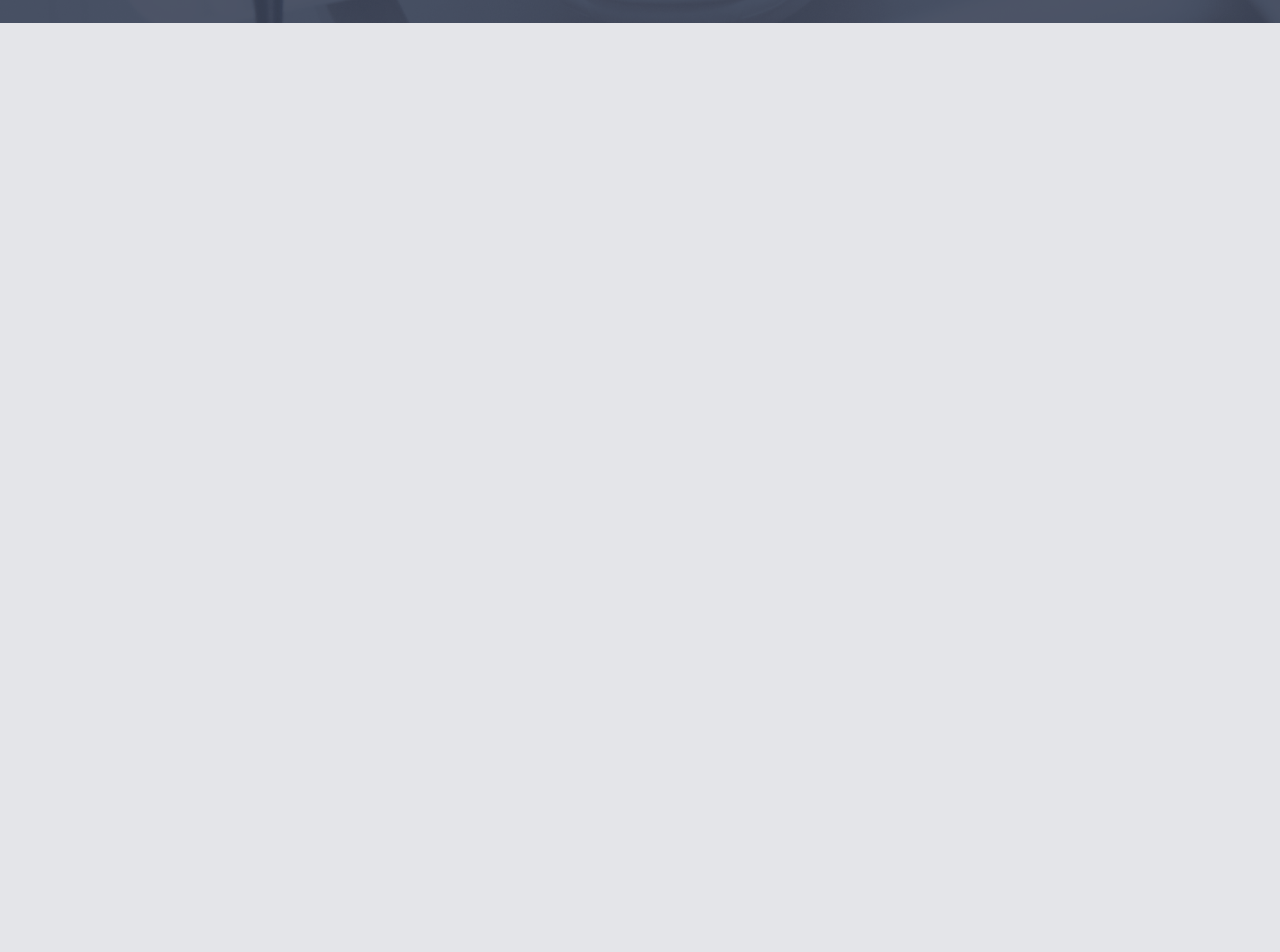
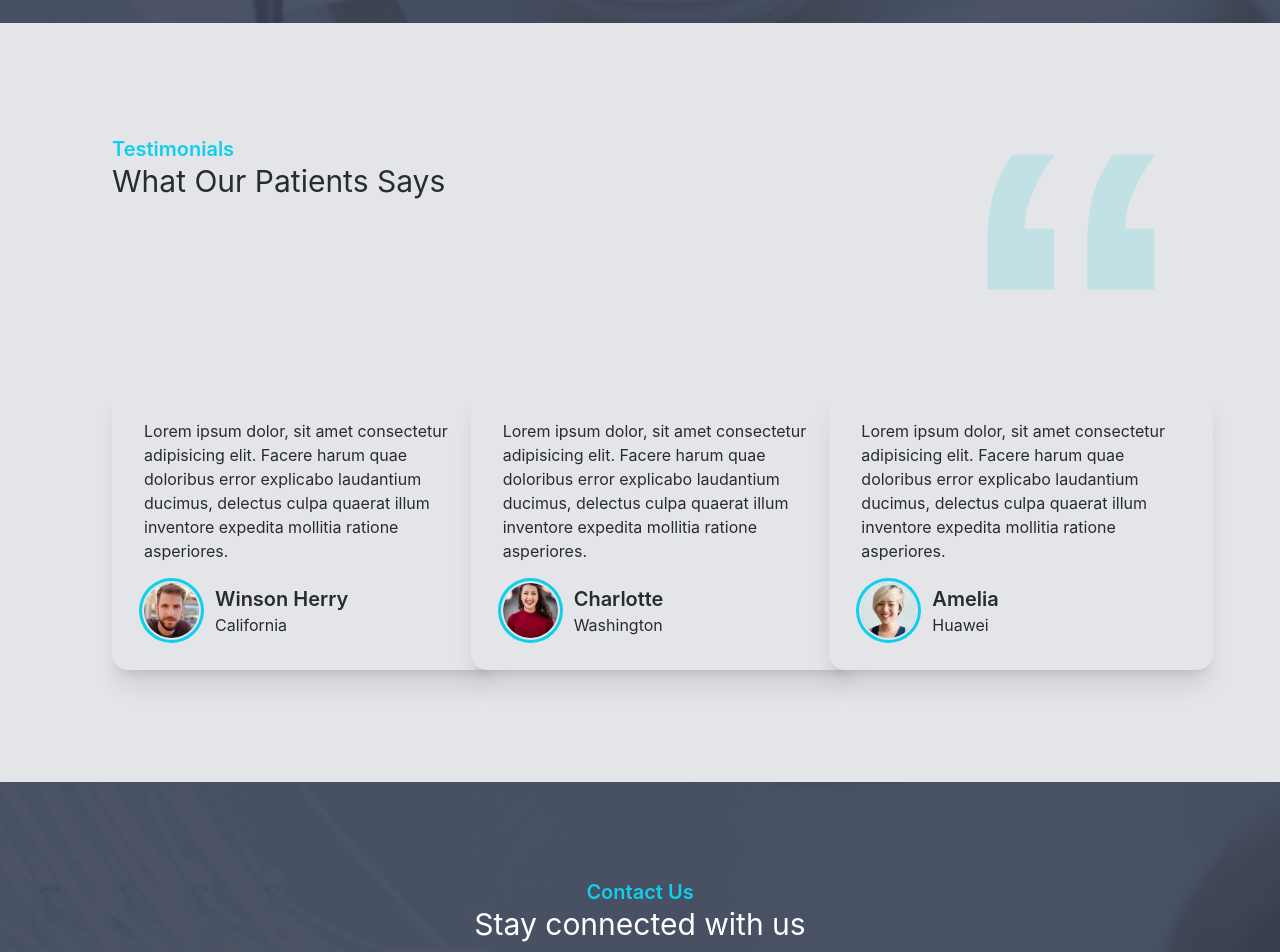
Before and after one commit to AlImran21/my-doctors-portal-client, a React (Create React App) app: page / in a window 1280 px wide. Shown: the part 3020-3972 px from the top of the page. Before the commit the page ends 3043 px from the top, so only its background shows below. Built offline with nearby package versions, Linux system fonts and the light colour scheme.

Commit message:
adde testimonials and contact section

```diff
--- /dev/null
+++ b/src/Pages/Home/Contact.js
@@ -0,0 +1,26 @@
+import React from 'react';
+import PrimaryButton from '../Shared/PrimaryButton';
+import appointment from '../../assets/images/appointment.png';
+
+
+const Contact = () => {
+    return (
+        <div style={{ background: `url(${appointment})` }} className='my-28 p-12'>
+            <div className='text-center my-12'>
+                <p className='text-primary font-semibold text-xl'>Contact Us</p>
+                <h1 className='text-3xl text-white'>Stay connected with us</h1>
+            </div>
+            <div className='text-center'>
+                <input className='w-[450px] h-[48px] px-3 mb-5 border-0 outline-0 rounded-md' type="email" name="email" placeholder='Email Address' required />
+                <br />
+                <input className='w-[450px] h-[48px] px-3 mb-5 border-0 outline-0 rounded-md' type="text" name="text" placeholder='Subject' required />
+                <br />
+                <textarea className='px-3 py-3 border-0 outline-0 mb-5 rounded-md' name="" cols="53" rows="6" placeholder='Your Message' />
+                <br />
+                <PrimaryButton>Submit</PrimaryButton>
+            </div>
+        </div>
+    );
+};
+
+export default Contact;
--- a/src/Pages/Home/Home.js
+++ b/src/Pages/Home/Home.js
@@ -1,8 +1,10 @@
 import React from 'react';
 import Banner from './Banner';
+import Contact from './Contact';
 import Info from './Info';
 import MakeAppointment from './MakeAppointment';
 import Services from './Services';
+import Testimonials from './Testimonials';
 import Treatment from './Treatment';
 
 const Home = () => {
@@ -13,6 +15,8 @@ const Home = () => {
             <Services />
             <Treatment />
             <MakeAppointment />
+            <Testimonials />
+            <Contact />
         </div>
     );
 };
--- /dev/null
+++ b/src/Pages/Home/Review.js
@@ -0,0 +1,26 @@
+import React from 'react';
+
+const Review = ({ review }) => {
+    return (
+        <div className=''>
+            <div className="card w-96 bg-base-100 shadow-xl">
+                <div className="card-body">
+                    <p>Lorem ipsum dolor, sit amet consectetur adipisicing elit. Facere harum quae doloribus error explicabo laudantium ducimus, delectus culpa quaerat illum inventore expedita mollitia ratione asperiores.</p>
+                    <div className='flex items-center mt-3'>
+                        <div className="avatar">
+                            <div className="w-[55px] h-[55px] rounded-full ring ring-primary ring-offset-base-100 ring-offset-2">
+                                <img className='' src={review?.img} alt='' />
+                            </div>
+                        </div>
+                        <div className='ml-4'>
+                            <h4 className='text-xl font-semibold'>{review?.name}</h4>
+                            <p>{review?.location}</p>
+                        </div>
+                    </div>
+                </div>
+            </div>
+        </div>
+    );
+};
+
+export default Review;
--- /dev/null
+++ b/src/Pages/Home/Testimonials.js
@@ -0,0 +1,60 @@
+import React from 'react';
+import quote from '../../assets/icons/quote.svg';
+import people1 from '../../assets/images/people1.png';
+import people2 from '../../assets/images/people2.png';
+import people3 from '../../assets/images/people3.png';
+import Review from './Review';
+
+
+const Testimonials = () => {
+
+    const reviews = [
+        {
+            _id: 1,
+            name: 'Winson Herry',
+            review: '',
+            img: people1,
+            location: 'California'
+        },
+        {
+            _id: 2,
+            name: 'Charlotte',
+            review: '',
+            img: people2,
+            location: 'Washington'
+        },
+        {
+            _id: 3,
+            name: 'Amelia',
+            review: '',
+            img: people3,
+            location: 'Huawei'
+        }
+    ];
+
+
+
+    return (
+        <section className='my-28 px-28'>
+            <div className='flex justify-between'>
+                <div>
+                    <h4 className='font-semibold text-primary text-xl'>Testimonials</h4>
+                    <h2 className='text-3xl'>What Our Patients Says</h2>
+                </div>
+                <div>
+                    <img className='w-[98px] h-[79px] lg:w-[192px] lg:h-[156px]' src={quote} alt="" />
+                </div>
+            </div>
+            <div className='grid grid-cols-1 md:grid-cols-2 lg:grid-cols-3 gap-5 my-24'>
+                {
+                    reviews.map(review => <Review
+                        key={review._id}
+                        review={review}
+                    ></Review>)
+                }
+            </div>
+        </section>
+    );
+};
+
+export default Testimonials;
```
